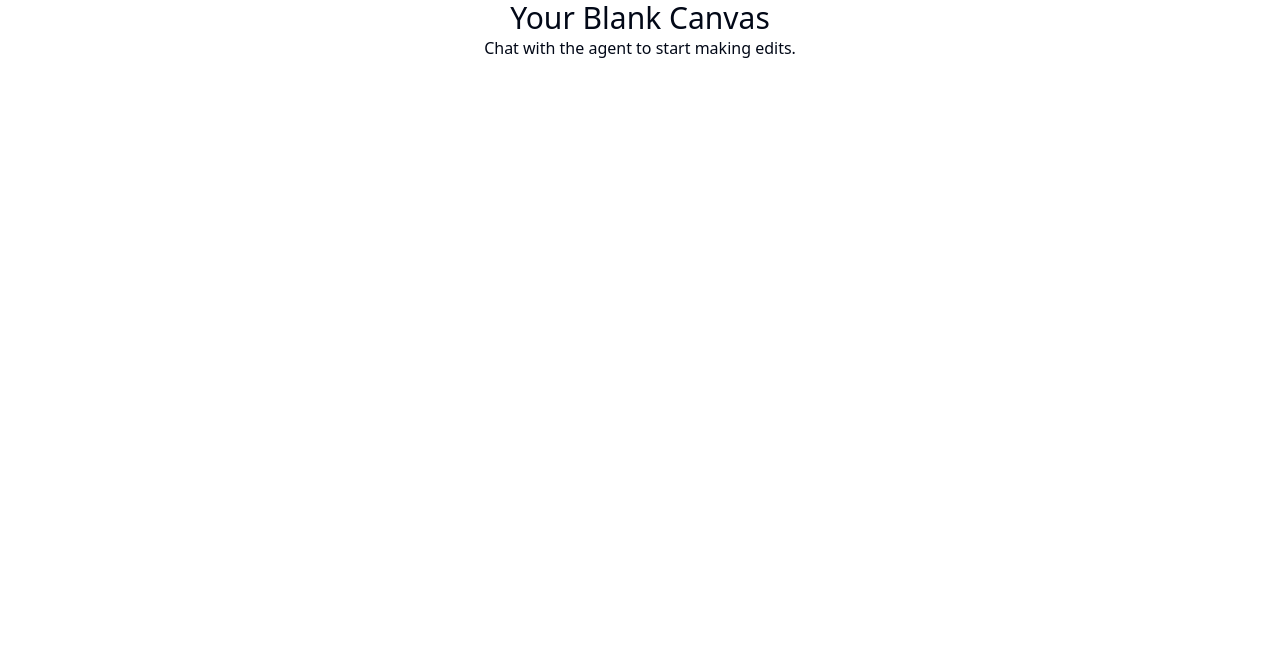
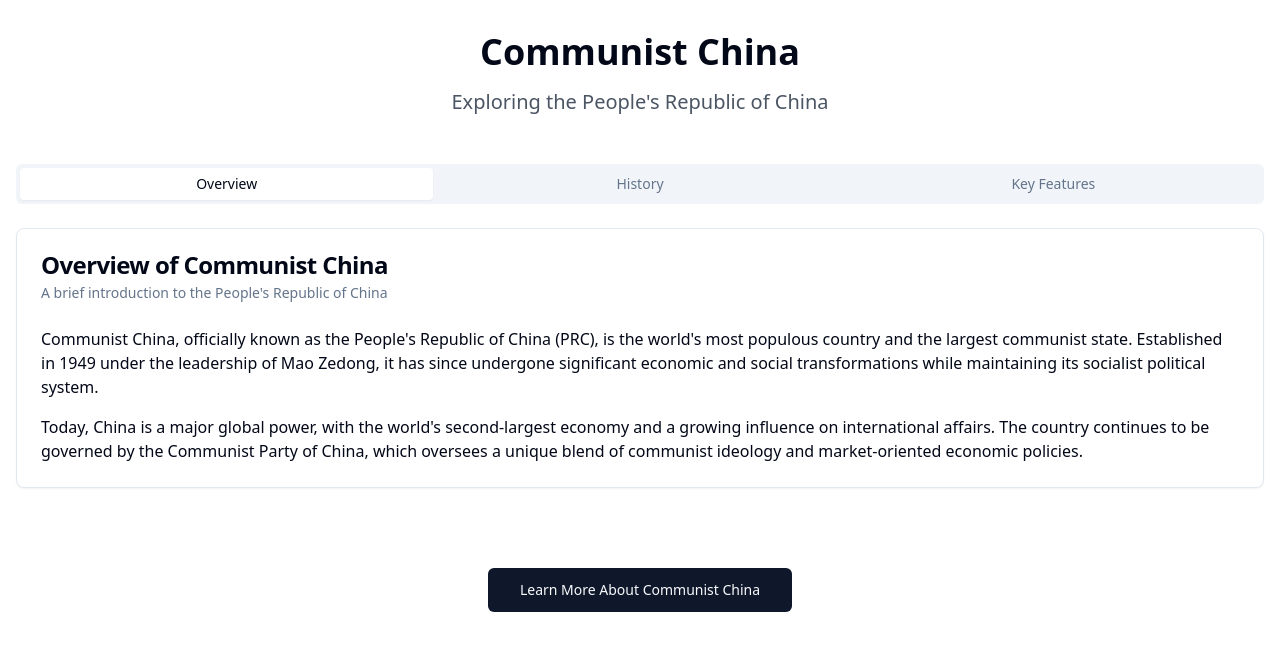
Before and after one commit to GPT-Engineer-App-Dev/the-red-harbor, a React (Vite) app: page / in a window 1280 px wide. Shown: the top 650 px of the page. Built offline with nearby package versions, Linux system fonts and the light colour scheme.

Commit message:
GPT Engineer Update

```diff
--- a/src/nav-items.jsx
+++ b/src/nav-items.jsx
@@ -1,4 +1,4 @@
-import { Home } from "lucide-react";
+import { Flag } from "lucide-react";
 import Index from "./pages/Index.jsx";
 
 /**
@@ -8,7 +8,7 @@ export const navItems = [
   {
     title: "Home",
     to: "/",
-    icon: <Home className="h-4 w-4" />,
+    icon: <Flag className="h-4 w-4" />,
     page: <Index />,
   },
 ];
--- a/src/pages/Index.jsx
+++ b/src/pages/Index.jsx
@@ -1,11 +1,91 @@
-// Update this page (the content is just a fallback if you fail to update the page)
+import { useState } from "react";
+import { Button } from "@/components/ui/button";
+import { Card, CardContent, CardDescription, CardHeader, CardTitle } from "@/components/ui/card";
+import { Tabs, TabsContent, TabsList, TabsTrigger } from "@/components/ui/tabs";
+import { Flag, Star, Users, Building2 } from "lucide-react";
 
 const Index = () => {
+  const [activeTab, setActiveTab] = useState("overview");
+
+  const features = [
+    { icon: <Flag className="h-6 w-6" />, title: "Single-Party System", description: "Communist Party of China (CPC) as the sole governing party" },
+    { icon: <Star className="h-6 w-6" />, title: "Socialist Market Economy", description: "Blend of state-owned enterprises and private businesses" },
+    { icon: <Users className="h-6 w-6" />, title: "Collective Leadership", description: "Decision-making through party committees and consensus" },
+    { icon: <Building2 className="h-6 w-6" />, title: "State-Owned Enterprises", description: "Key industries controlled by the government" },
+  ];
+
   return (
-    <div className="flex justify-center items-center">
+    <div className="container mx-auto px-4 py-8">
+      <header className="text-center mb-12">
+        <h1 className="text-4xl font-bold mb-4">Communist China</h1>
+        <p className="text-xl text-gray-600">Exploring the People's Republic of China</p>
+      </header>
+
+      <Tabs value={activeTab} onValueChange={setActiveTab} className="mb-12">
+        <TabsList className="grid w-full grid-cols-3">
+          <TabsTrigger value="overview">Overview</TabsTrigger>
+          <TabsTrigger value="history">History</TabsTrigger>
+          <TabsTrigger value="features">Key Features</TabsTrigger>
+        </TabsList>
+        <TabsContent value="overview" className="mt-6">
+          <Card>
+            <CardHeader>
+              <CardTitle>Overview of Communist China</CardTitle>
+              <CardDescription>A brief introduction to the People's Republic of China</CardDescription>
+            </CardHeader>
+            <CardContent>
+              <p className="mb-4">
+                Communist China, officially known as the People's Republic of China (PRC), is the world's most populous country and the largest communist state. Established in 1949 under the leadership of Mao Zedong, it has since undergone significant economic and social transformations while maintaining its socialist political system.
+              </p>
+              <p>
+                Today, China is a major global power, with the world's second-largest economy and a growing influence on international affairs. The country continues to be governed by the Communist Party of China, which oversees a unique blend of communist ideology and market-oriented economic policies.
+              </p>
+            </CardContent>
+          </Card>
+        </TabsContent>
+        <TabsContent value="history" className="mt-6">
+          <Card>
+            <CardHeader>
+              <CardTitle>History of Communist China</CardTitle>
+              <CardDescription>Key events in the development of modern China</CardDescription>
+            </CardHeader>
+            <CardContent>
+              <ul className="list-disc pl-6 space-y-2">
+                <li>1921: Formation of the Communist Party of China</li>
+                <li>1949: Establishment of the People's Republic of China</li>
+                <li>1958-1962: The Great Leap Forward</li>
+                <li>1966-1976: The Cultural Revolution</li>
+                <li>1978: Economic reforms and opening-up policy under Deng Xiaoping</li>
+                <li>2001: China joins the World Trade Organization</li>
+                <li>2013: Xi Jinping becomes President, launching anti-corruption campaigns</li>
+                <li>2020: China declares victory in extreme poverty eradication</li>
+              </ul>
+            </CardContent>
+          </Card>
+        </TabsContent>
+        <TabsContent value="features" className="mt-6">
+          <div className="grid grid-cols-1 md:grid-cols-2 gap-6">
+            {features.map((feature, index) => (
+              <Card key={index}>
+                <CardHeader>
+                  <CardTitle className="flex items-center gap-2">
+                    {feature.icon}
+                    {feature.title}
+                  </CardTitle>
+                </CardHeader>
+                <CardContent>
+                  <p>{feature.description}</p>
+                </CardContent>
+              </Card>
+            ))}
+          </div>
+        </TabsContent>
+      </Tabs>
+
       <div className="text-center">
-        <h1 className="text-3xl">Your Blank Canvas</h1>
-        <p>Chat with the agent to start making edits.</p>
+        <Button size="lg" className="mt-8">
+          Learn More About Communist China
+        </Button>
       </div>
     </div>
   );
```
